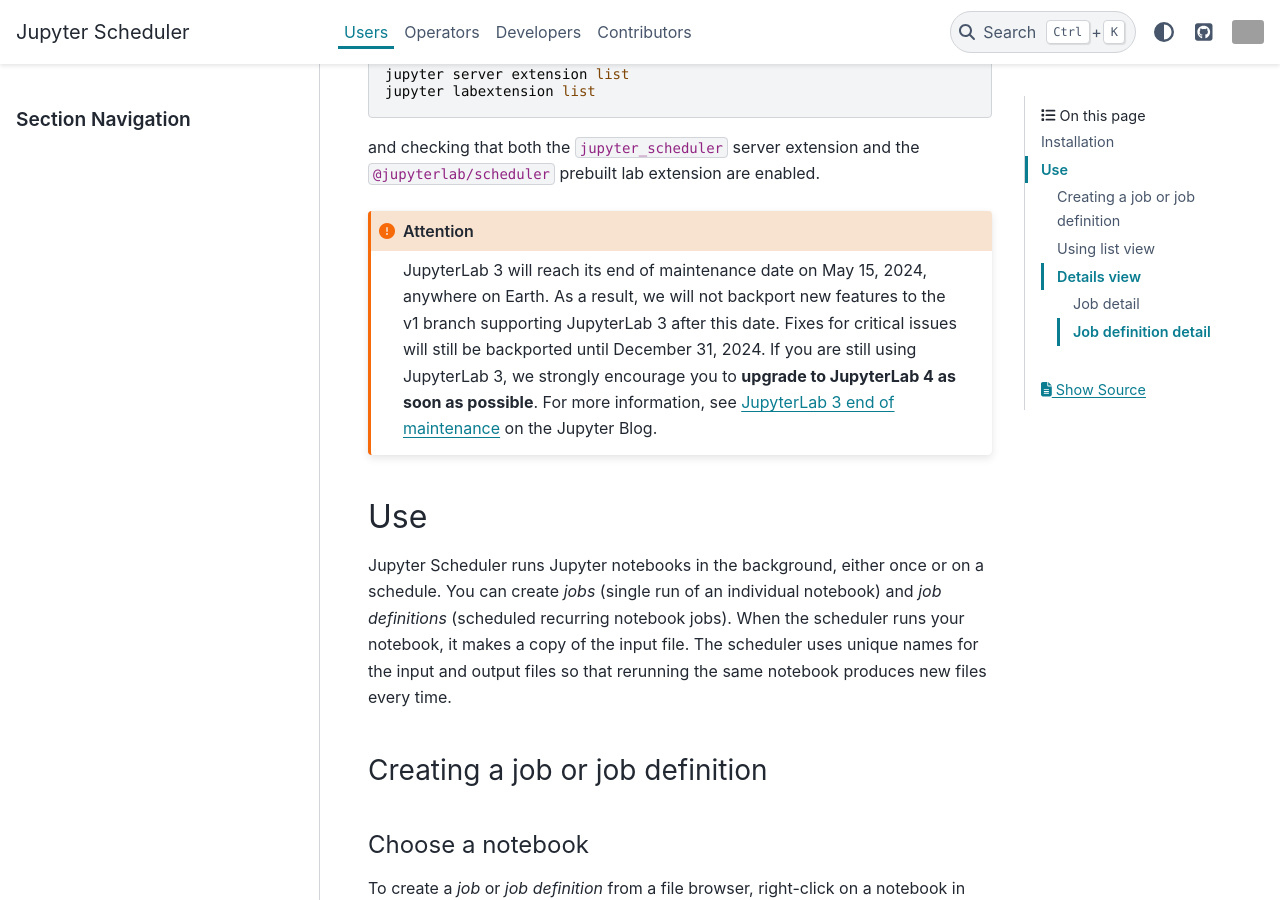
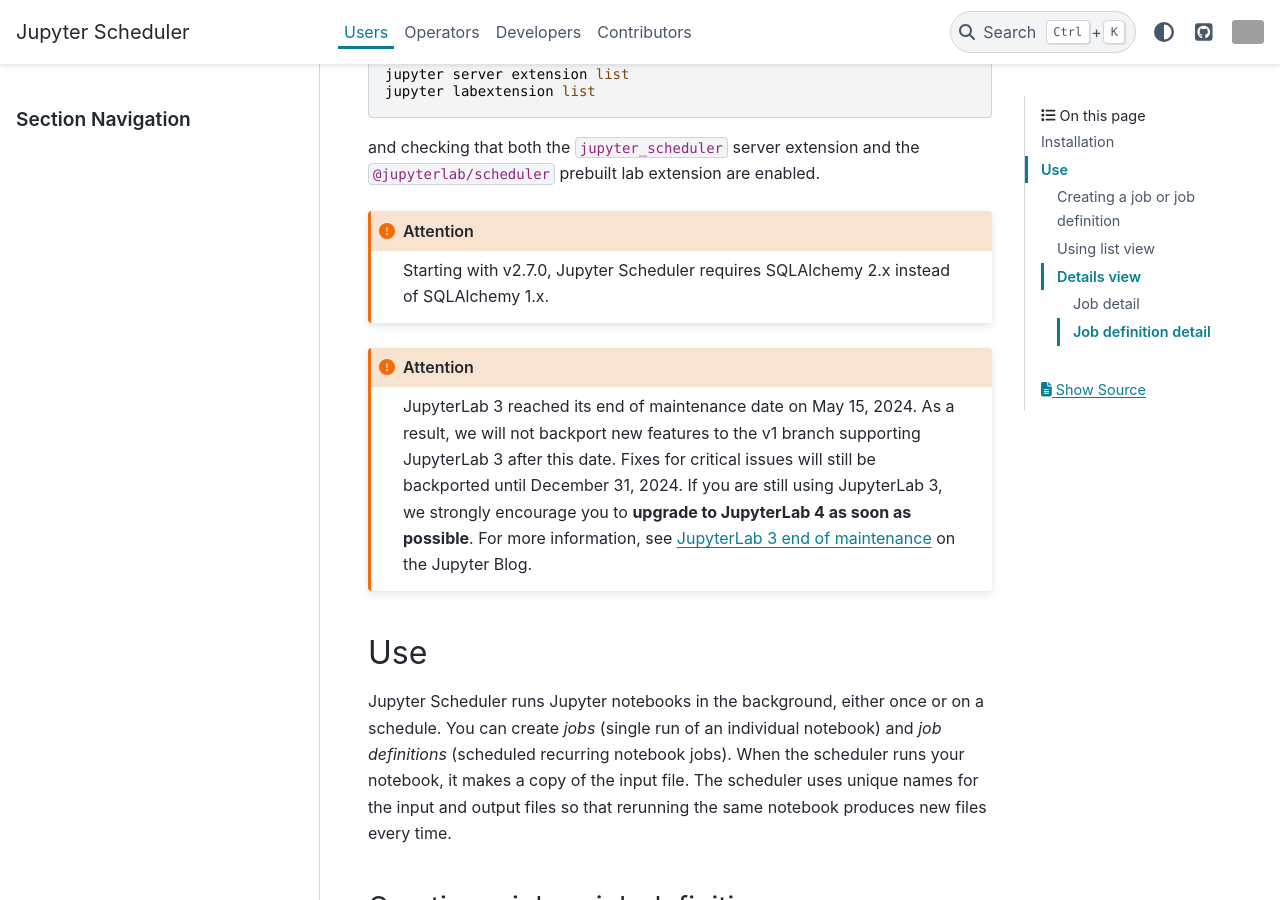
Before and after one commit to jupyter-server/jupyter-scheduler, a Sphinx documentation site: the page built from docs/users/index.md, in a window 1280 px wide and 900 px high, scrolled down 637 px. Built offline with Sphinx 7.4.7 and the PyData theme 0.15.4, drawn with Linux system fonts in a browser that asks for light colours; grey boxes are pictures that could not be loaded.

Commit message:
Update to SQLAlchemy 2.x (#521)
* update sqlalchemy to 2.x

* Add SQLAlchemy 2.x requirement warning to README and readthedocs

* change JupyterLab 3 "will reach" to "reached"

* Remove "anywhere on earth" as it's not a relevant information anymore

```diff
--- a/docs/users/index.md
+++ b/docs/users/index.md
@@ -27,8 +27,13 @@
 `@jupyterlab/scheduler` prebuilt lab extension are enabled.
 
 :::{attention}
+:name: sqlalchemy-2.x-requirement
+Starting with v2.7.0, Jupyter Scheduler requires SQLAlchemy 2.x instead of SQLAlchemy 1.x.
+:::
+
+:::{attention}
 :name: jupyter-lab-3-end-of-maintenance
-JupyterLab 3 will reach its end of maintenance date on May 15, 2024, anywhere on Earth. As a result, we will not backport new features to the v1 branch supporting JupyterLab 3 after this date. Fixes for critical issues will still be backported until December 31, 2024. If you are still using JupyterLab 3, we strongly encourage you to **upgrade to JupyterLab 4 as soon as possible**. For more information, see [JupyterLab 3 end of maintenance](https://blog.jupyter.org/jupyterlab-3-end-of-maintenance-879778927db2) on the Jupyter Blog.
+JupyterLab 3 reached its end of maintenance date on May 15, 2024. As a result, we will not backport new features to the v1 branch supporting JupyterLab 3 after this date. Fixes for critical issues will still be backported until December 31, 2024. If you are still using JupyterLab 3, we strongly encourage you to **upgrade to JupyterLab 4 as soon as possible**. For more information, see [JupyterLab 3 end of maintenance](https://blog.jupyter.org/jupyterlab-3-end-of-maintenance-879778927db2) on the Jupyter Blog.
 :::
 
 ## Use
--- a/pyproject.toml
+++ b/pyproject.toml
@@ -33,7 +33,7 @@
     "traitlets~=5.0",
     "nbconvert~=7.0",
     "pydantic>=1.10,<3",
-    "sqlalchemy~=1.0",
+    "sqlalchemy>=2.0,<3",
     "croniter~=1.4",
     "pytz==2023.3",
     "fsspec==2023.6.0",
```
Also changed, not shown: README.md (+4 -1 lines).
